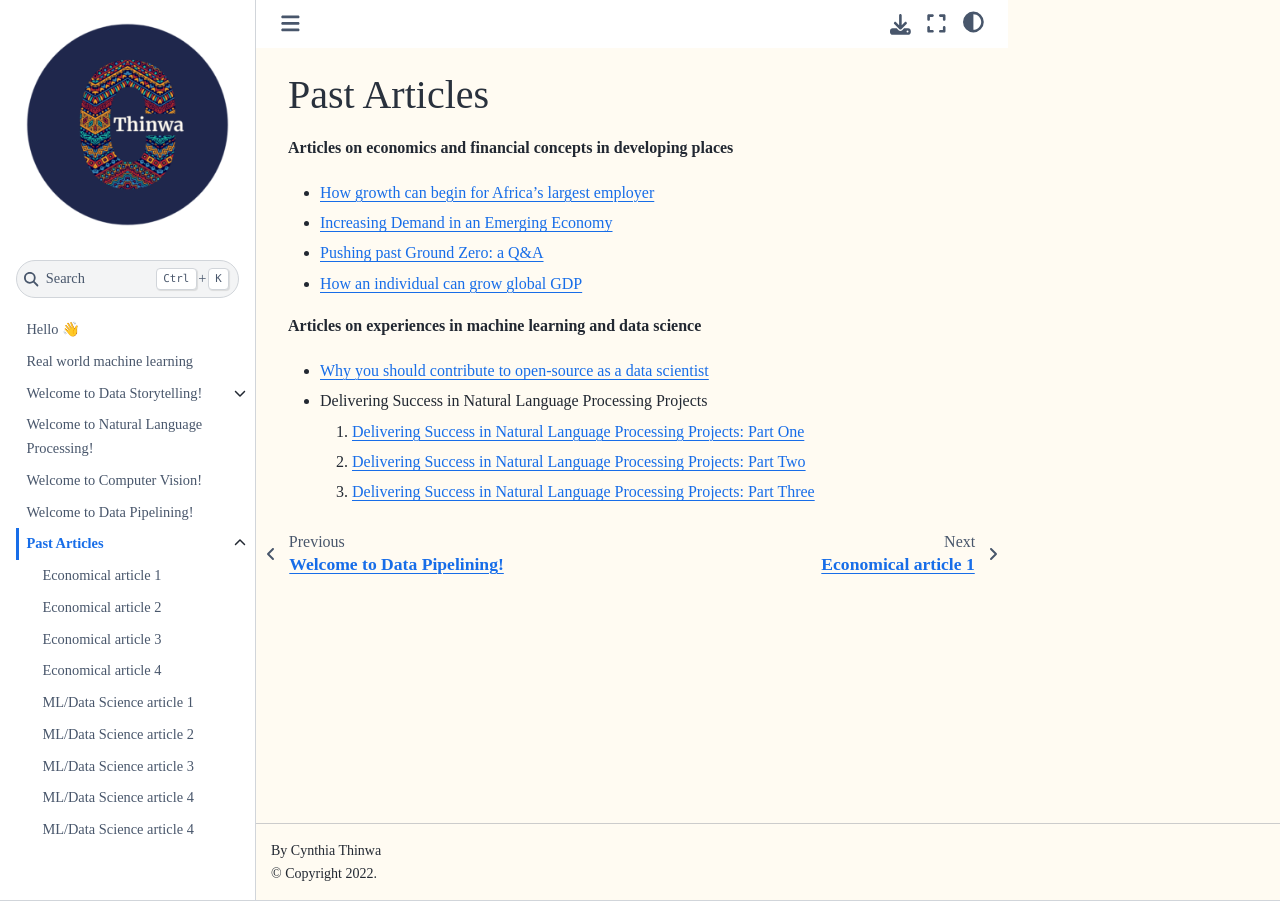
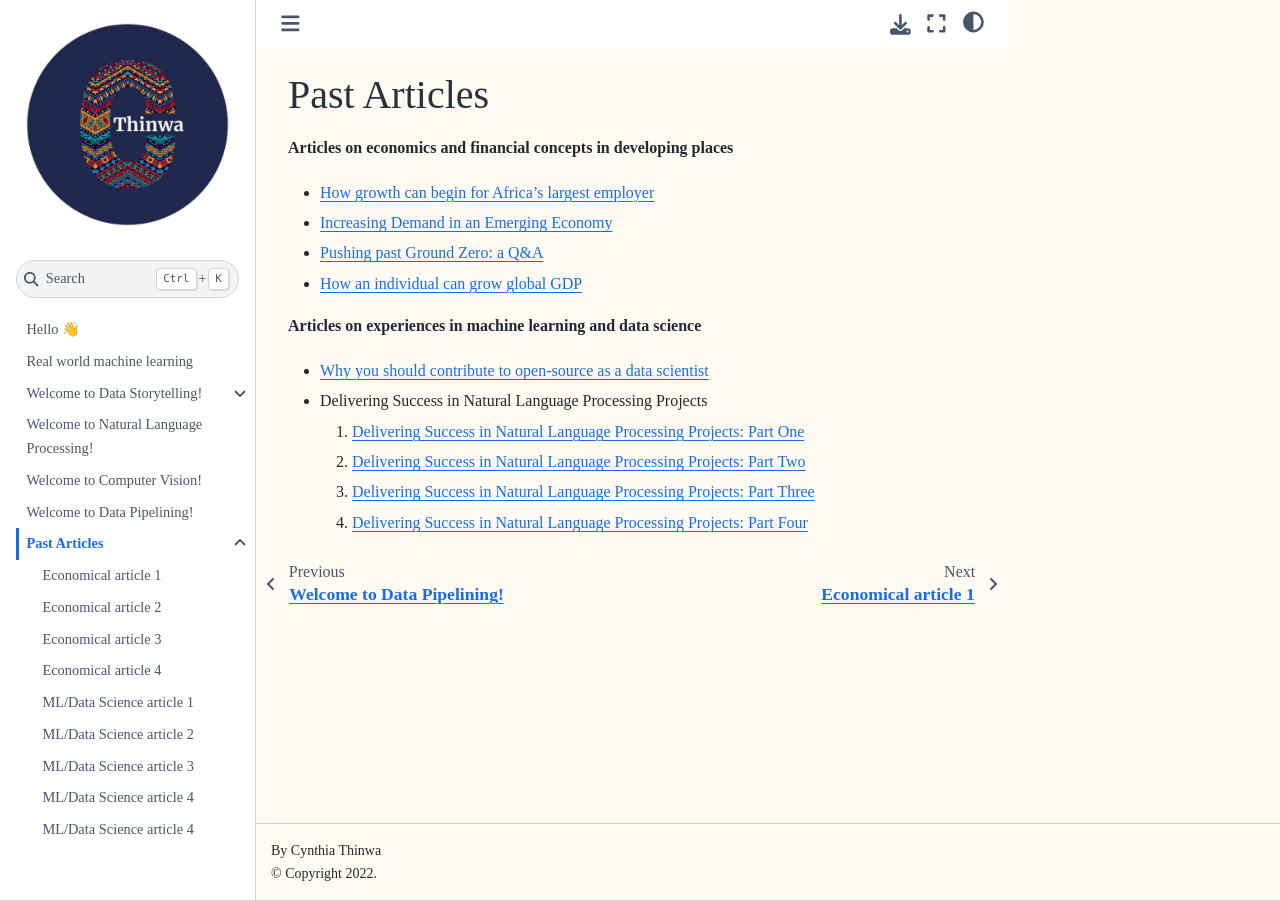
Before and after one commit to CeeThinwa/knowledge-hub, a Jupyter Book: the page built from book/past-articles/past-articles.md, in a window 1280 px wide. Built offline with Jupyter Book 1.0.4 settings and Sphinx 7.4.7 and the Sphinx Book theme 1.1.4, drawn with Linux system fonts in a browser that asks for light colours; pages that are not in the unit, such as notebooks, are missing from menus.

Commit message:
Update past-articles.md

```diff
--- a/book/past-articles/past-articles.md
+++ b/book/past-articles/past-articles.md
@@ -13,4 +13,5 @@
 * Delivering Success in Natural Language Processing Projects
   1. [Delivering Success in Natural Language Processing Projects: Part One](nlp-toolbox-a.md)
   2. [Delivering Success in Natural Language Processing Projects: Part Two](nlp-toolbox-b.md)
-  2. [Delivering Success in Natural Language Processing Projects: Part Three](nlp-toolbox-c.md)
+  3. [Delivering Success in Natural Language Processing Projects: Part Three](nlp-toolbox-c.md)
+  4. [Delivering Success in Natural Language Processing Projects: Part Four](nlp-toolbox-d.md)
```
